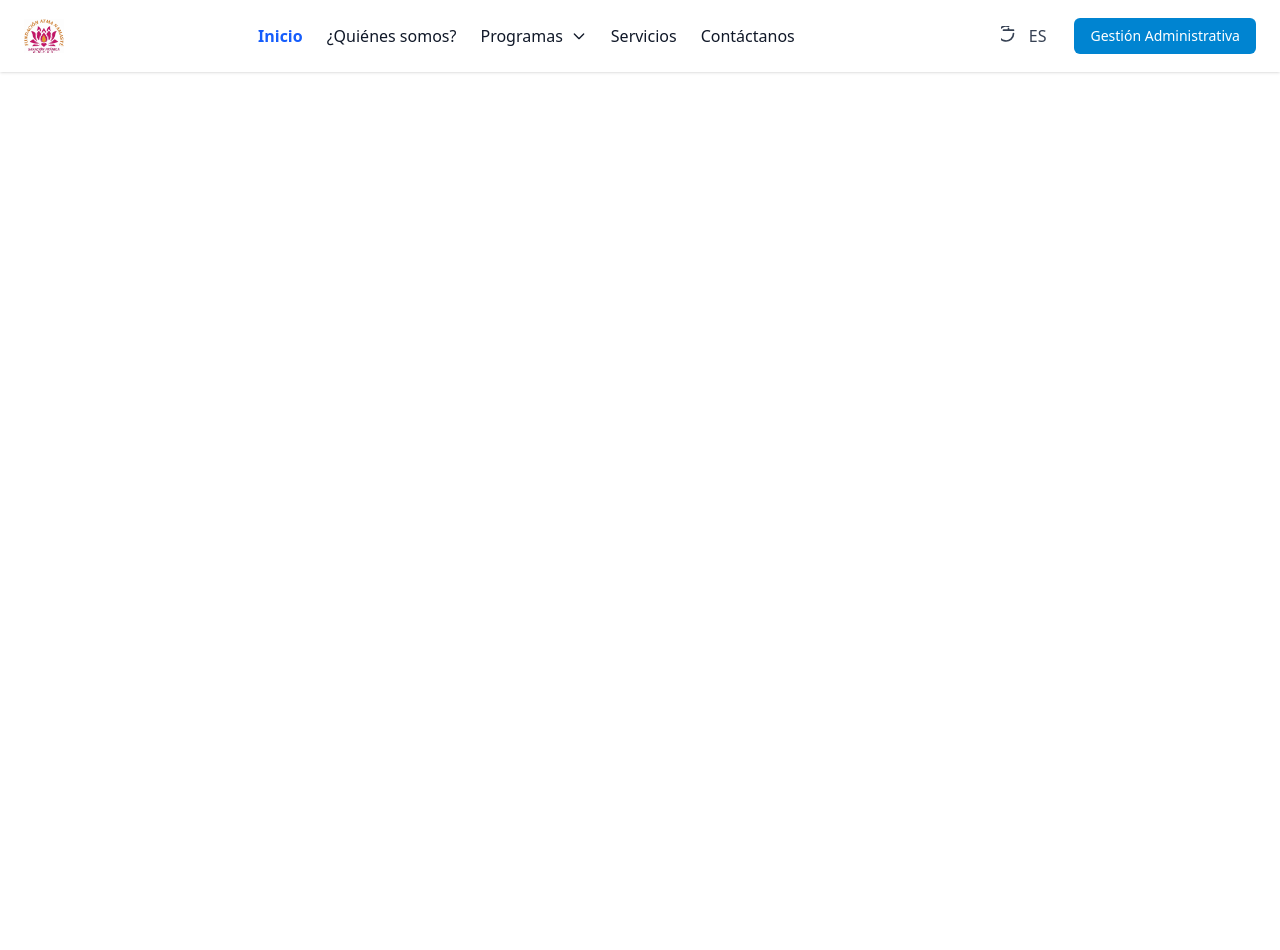
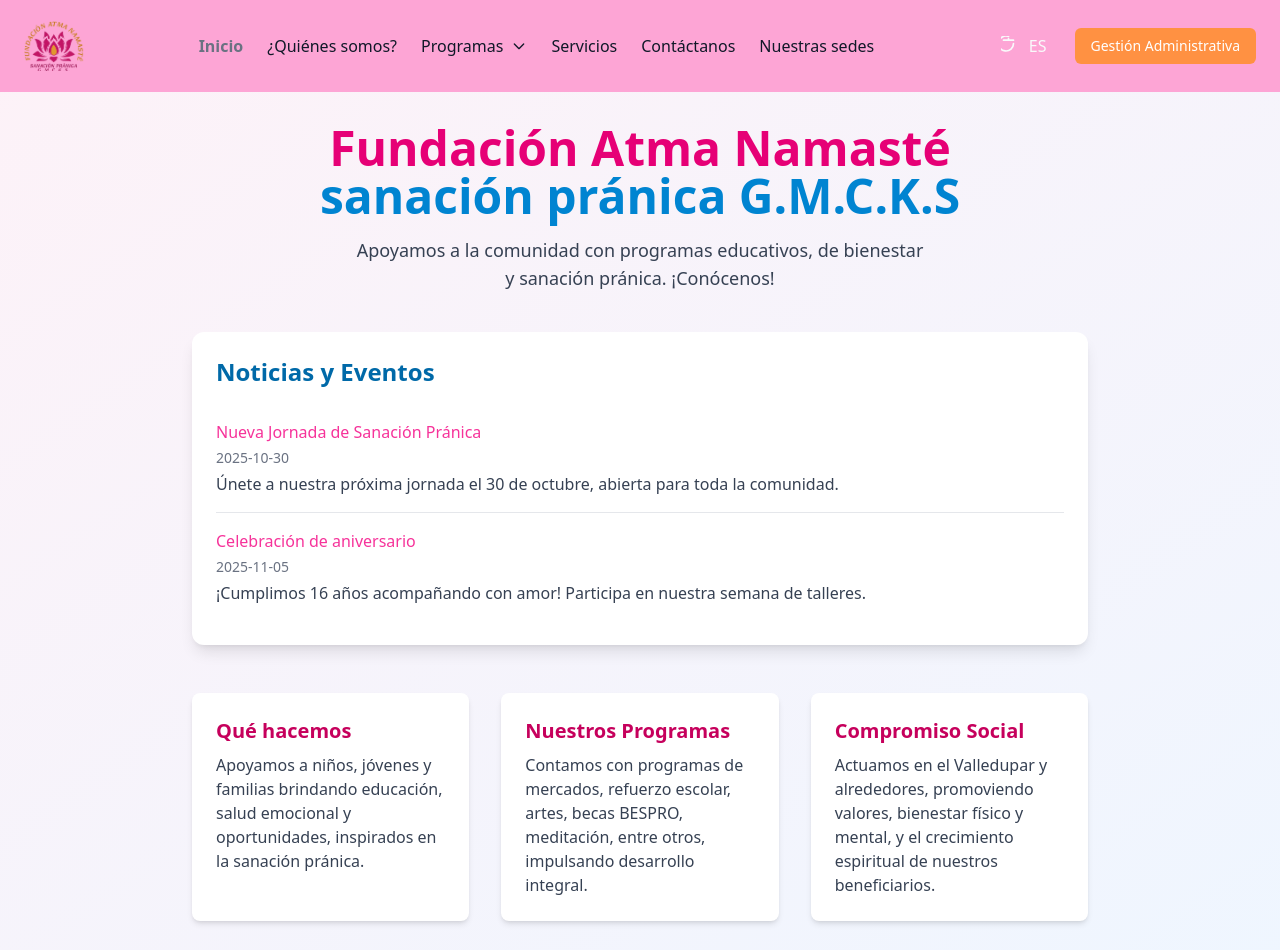
Before and after one commit to Jeda-ca/fundacion-app, a React (Vite) app in the folder frontend/: page / in a window 1280 px wide. Shown: the top 950 px of the page. Before the commit the page ends 800 px from the top, so only its background shows below. Built offline with nearby package versions, Linux system fonts and the light colour scheme.

Commit message:
NavBar V3.0: Rutas funcionales, esperando cambio de Login

```diff
--- a/frontend/index.html
+++ b/frontend/index.html
@@ -2,7 +2,7 @@
 <html lang="en">
   <head>
     <meta charset="UTF-8" />
-    <link rel="icon" type="image/png" href="../src/assets/LogoMejorado.png" />
+    <link rel="icon" type="image/png" href="../src/assets/LogoMejorado.png" class="border-radius" />
     <meta name="viewport" content="width=device-width, initial-scale=1.0" />
     <title>Fundación Atma Namasté</title>
   </head>
--- a/frontend/package.json
+++ b/frontend/package.json
@@ -13,8 +13,10 @@
   },
   "dependencies": {
     "axios": "^1.12.2",
+    "i18next": "^25.6.0",
     "react": "^19.1.1",
     "react-dom": "^19.1.1",
+    "react-i18next": "^16.2.1",
     "react-icons": "^5.5.0",
     "react-router-dom": "^7.9.4"
   },
--- a/frontend/src/App.tsx
+++ b/frontend/src/App.tsx
@@ -1,12 +1,20 @@
-import { useState } from 'react'
+//import { useState } from 'react'
 import NavBar from './components/NavBar'
 import './App.css'
+import Inicio from './pages/Inicio'
+import { Routes, Route } from 'react-router-dom'
+import QuienesSomos from './pages/QuienesSomos'
 
 function App() {
-const [count, setCount] = useState(0)
+//const [count, setCount] = useState(0)
   return (
     <>
       <NavBar />
+      <Routes>
+        {/* Otras rutas */}
+        <Route path="/" element={<Inicio />} />
+        <Route path="/quienes-somos" element={<QuienesSomos />} />
+      </Routes>
     </>
   )
 }
--- a/frontend/src/components/NavBar.tsx
+++ b/frontend/src/components/NavBar.tsx
@@ -2,7 +2,7 @@
 import { Link, useLocation } from "react-router-dom"
 import { navLinks, programasDropdown } from "../data/data"
 import { getActiveClass } from "../utils/getActiveClass"
-import logo from "../assets/LogoMejorado.png"
+import logo from "../assets/LogoMejoradoSinFondo.png"
 
 export default function NavBar(){
   const location = useLocation()
@@ -11,6 +11,11 @@
   const [menuOpen, setMenuOpen] = useState(false)
   const [programasOpen, setProgramasOpen] = useState(false)
   const [languageOpen, setLanguageOpen] = useState(false)
+
+  // Lee idioma guardado o usa 'es' por defecto
+  const [language, setLanguage] = useState<string>(() => {
+    return localStorage.getItem('app_lang') || 'es'
+  })
 
   // Refs para detectar clicks fuera y cerrar dropdowns
   const programasRef = useRef<HTMLDivElement | null>(null)
@@ -38,6 +43,12 @@
     return () => document.removeEventListener("mousedown", handleClickOutside)
   }, [])
 
+   // Actualiza <html lang="...">
+  useEffect(() => {
+  document.documentElement.lang = language
+  localStorage.setItem('app_lang', language)
+}, [language])
+
   // Cerrar menu al cambiar de ruta (útil en mobile)
   useEffect(() => {
     setMenuOpen(false)
@@ -46,7 +57,7 @@
   }, [location.pathname])
 
   return (
-    <nav className="bg-white shadow-sm">
+    <nav className="bg-pink-300 shadow-sm">
       <div className="max-w-7xl mx-auto px-4 md:px-6 py-4 flex items-center justify-between">
         {/* Logo */}
         <div className="flex items-center gap-3">
@@ -54,7 +65,7 @@
             <img
               src={logo}
               alt="Fundación Atma Namasté"
-              className="h-10 w-10 object-contain"
+              className="size-15 object-contain"
               width={40}
               height={40}
             />
@@ -78,7 +89,7 @@
                       className={`${getActiveClass(location.pathname, nav.path)} flex items-center`}
                     >
                       {nav.name}
-                      <svg className="h-4 w-4 ml-2" fill="none" stroke="currentColor" viewBox="0 0 24 24">
+                      <svg className="size-4 ml-2" fill="none" stroke="currentColor" viewBox="0 0 24 24">
                         <path strokeLinecap="round" strokeLinejoin="round" strokeWidth={2} d="M19 9l-7 7-7-7" />
                       </svg>
                     </button>
@@ -86,14 +97,14 @@
                     <div
                       id="programas-dropdown"
                       role="menu"
-                      className={`${programasOpen ? "block" : "hidden"} absolute left-0 mt-2 w-56 bg-white border rounded-md shadow-lg z-20`}
+                      className={`${programasOpen ? "block" : "hidden"} absolute left-0 mt-2 w-56 bg-pink-300 border rounded-md shadow-lg z-20`}
                     >
                       <ul>
                         {programasDropdown.map((x) => (
                           <li key={x.id}>
                             <Link
                               to={x.path}
-                              className="block px-4 py-2 text-gray-700 hover:bg-gray-50"
+                              className="block px-4 py-2 text-gray-700 bg-pink-400/45 hover:bg-pink-400/60"
                             >
                               {x.name}
                             </Link>
@@ -114,7 +125,7 @@
             <li className="md:hidden mt-2">
               <Link
                 to="/login"
-                className="block px-4 py-2 rounded-md text-sm font-medium text-white bg-sky-600 hover:bg-sky-700"
+                className="block px-4 py-2 rounded-md text-sm text-gray-50 font-medium bg-orange-400/70 hover:bg-amber-600"
               >
                 Gestión Administrativa
               </Link>
@@ -126,12 +137,12 @@
         {/* Botones derecha (desktop) */}
         <div className="flex items-center gap-4">
           {/* Selector de lenguaje */}
-          <div className="relative" ref={languageRef}>
+          <div className="relative right-0" ref={languageRef}>
             <button
               onClick={toggleLanguage}
               aria-expanded={languageOpen ? "true" : "false"}
               aria-controls="language-dropdown"
-              className="inline-flex items-center px-3 py-2 rounded-md text-gray-700 hover:bg-gray-100 focus:outline-none"
+              className="inline-flex items-center px-3 py-2 rounded-md text-gray-50 hover:bg-pink-400/45 focus:outline-none"
             >
               <span className="sr-only">Abrir selector de idioma</span>
               <svg
@@ -151,17 +162,17 @@
               id="language-dropdown"
               role="menu"
               aria-labelledby="language-button"
-              className={`${languageOpen ? "block" : "hidden"} absolute right-0 mt-2 w-40 bg-white border rounded-md shadow-lg z-20`}
+              className={`${languageOpen ? "block" : "hidden"} absolute right-0 mt-2 w-40 bg-pink-400/45 rounded-md shadow-lg z-20`}
             >
-              <ul className="py-1">
+              <ul className="py-1" role="menu" aria-label="Seleccionar idioma">
                 <li>
-                  <button className="w-full text-left px-4 py-2 hover:bg-gray-50">Español</button>
+                  <button className="w-full text-left px-4 py-2 hover:bg-pink-400/45">Español</button>
                 </li>
                 <li>
-                  <button className="w-full text-left px-4 py-2 hover:bg-gray-50">Inglés</button>
+                  <button className="w-full text-left px-4 py-2 hover:bg-pink-400/45">English</button>
                 </li>
                 <li>
-                  <button className="w-full text-left px-4 py-2 hover:bg-gray-50">Italiano</button>
+                  <button className="w-full text-left px-4 py-2 hover:bg-pink-400/45">Italiano</button>
                 </li>
               </ul>
             </div>
@@ -171,7 +182,7 @@
           <div className="hidden md:block">
             <Link
               to="/login"
-              className="inline-flex items-center px-4 py-2 rounded-md text-sm font-medium text-white bg-sky-600 hover:bg-sky-700"
+              className="inline-flex items-center px-4 py-2 rounded-md text-sm font-medium text-white bg-orange-400/70 hover:bg-amber-500"
             >
               Gestión Administrativa
             </Link>
@@ -183,15 +194,15 @@
               onClick={toggleMenu}
               aria-expanded={menuOpen ? "true" : "false"}
               aria-controls="primary-navigation"
-              className="inline-flex items-center p-2 rounded-md text-gray-700 hover:bg-gray-100 focus:outline-none"
+              className="inline-flex items-center p-2 rounded-md text-gray-50 hover:bg-pink-400/45 focus:outline-none"
             >
               <span className="sr-only">Abrir menú</span>
               {menuOpen ? (
-                <svg className="h-6 w-6" viewBox="0 0 24 24" fill="none" stroke="currentColor" xmlns="http://www.w3.org/2000/svg">
+                <svg className="size-6" viewBox="0 0 24 24" fill="none" stroke="currentColor" xmlns="http://www.w3.org/2000/svg">
                   <path strokeLinecap="round" strokeLinejoin="round" strokeWidth={2} d="M6 18L18 6M6 6l12 12" />
                 </svg>
               ) : (
-                <svg className="h-6 w-6" viewBox="0 0 24 24" fill="none" stroke="currentColor" xmlns="http://www.w3.org/2000/svg">
+                <svg className="size-6" viewBox="0 0 24 24" fill="none" stroke="currentColor" xmlns="http://www.w3.org/2000/svg">
                   <path strokeLinecap="round" strokeLinejoin="round" strokeWidth={2} d="M4 6h16M4 12h16M4 18h16" />
                 </svg>
               )}
--- a/frontend/src/data/data.ts
+++ b/frontend/src/data/data.ts
@@ -9,11 +9,16 @@
     { id: 2, name: "¿Quiénes somos?", path: "/quienes-somos" },
     { id: 3, name: "Programas", path: "/programas" },
     { id: 4, name: "Servicios", path: "/servicios" },
-    { id: 5, name: "Contáctanos", path: "/contacto" }
+    { id: 5, name: "Contáctanos", path: "/contacto" },
+    { id: 6, name: "Nuestras sedes", path: "/nuestras-sedes" }
 ]
 export const programasDropdown: NavLinkItem[] = [
-    { id: 1, name: "Para Niños y Adolescentes", path: "/programas/para-ninos-y-adolescentes" },
-    { id: 2, name: "Para Familias", path: "/programas/para-familias" },
-    { id: 3, name: "Para Jóvenes Universitarios", path: "/programas/para-jovenes-universitarios" },
-    { id: 4, name: "Para Adultos", path: "/programas/para-adultos" }
+    { id: 1, name: "Refuerzo Escolar", path: "/programas/refuerzo-escolar" },
+    { id: 2, name: "Artes plásticas y pintura", path: "/programas/artes-plasticas-y-pintura" },
+    { id: 3, name: "Danza", path: "/programas/danza" },
+    { id: 4, name: "Escuela de iniciación musical", path: "/programas/escuela-de-iniciacion-musical" },
+    { id: 5, name: "Apadrinamiento", path: "/programas/apadrinamiento" },
+    { id: 6, name: "Mercados", path: "/programas/mercados" },
+    { id: 7, name: "BESPRO", path: "/programas/bespro" },
+    { id: 8, name: "Programa de Meditación", path: "/programas/meditacion" }
 ]
--- /dev/null
+++ b/frontend/src/pages/Inicio.tsx
@@ -0,0 +1,76 @@
+export default function Inicio() {
+  // Mock de noticias y eventos
+    const noticias = [
+        {
+        id: 1,
+        titulo: "Nueva Jornada de Sanación Pránica",
+        fecha: "2025-10-30",
+        texto: "Únete a nuestra próxima jornada el 30 de octubre, abierta para toda la comunidad.",
+        },
+        {
+        id: 2,
+        titulo: "Celebración de aniversario",
+        fecha: "2025-11-05",
+        texto: "¡Cumplimos 16 años acompañando con amor! Participa en nuestra semana de talleres.",
+        },
+    ]
+
+    // Información de la fundación
+    const info = [
+        {
+        titulo: "Qué hacemos",
+        descripcion: "Apoyamos a niños, jóvenes y familias brindando educación, salud emocional y oportunidades, inspirados en la sanación pránica.",
+        },
+        {
+        titulo: "Nuestros Programas",
+        descripcion: "Contamos con programas de mercados, refuerzo escolar, artes, becas BESPRO, meditación, entre otros, impulsando desarrollo integral.",
+        },
+        {
+        titulo: "Compromiso Social",
+        descripcion: "Actuamos en el Valledupar y alrededores, promoviendo valores, bienestar físico y mental, y el crecimiento espiritual de nuestros beneficiarios.",
+        },
+    ]
+
+    return (
+        <div className="min-h-screen bg-linear-to-br from-pink-50 to-blue-50 px-4 py-8">
+        {/* Título Principal */}
+        <header className="text-center mb-10">
+            <h1 className="text-4xl md:text-5xl font-black text-pink-600 mb-4">
+            Fundación Atma Namasté <br />
+            <span className="text-sky-600">sanación pránica G.M.C.K.S</span>
+            </h1>
+            <p className="text-lg text-gray-700 max-w-xl mx-auto">
+            Apoyamos a la comunidad con programas educativos, de bienestar y sanación pránica. ¡Conócenos!
+            </p>
+        </header>
+
+        {/* Noticias y eventos */}
+        <section className="max-w-4xl mx-auto mb-12">
+            <div className="bg-white rounded-xl shadow-lg p-6 mb-8">
+            <h2 className="text-2xl font-bold text-sky-700 mb-4">Noticias y Eventos</h2>
+            <ul className="divide-y divide-gray-200">
+                {noticias.map(n => (
+                <li key={n.id} className="py-4 flex flex-col gap-1">
+                    <span className="text-pink-500 font-medium">
+                    {n.titulo}
+                    </span>
+                    <span className="text-sm text-gray-500">{n.fecha}</span>
+                    <span className="text-gray-700">{n.texto}</span>
+                </li>
+                ))}
+            </ul>
+            </div>
+        </section>
+
+        {/* Información destacada de la fundación */}
+        <section className="max-w-4xl mx-auto flex flex-col md:flex-row gap-8">
+            {info.map((item, i) => (
+            <div key={i} className="flex-1 bg-white rounded-lg shadow-md p-6">
+                <h3 className="text-xl font-bold text-pink-700 mb-2">{item.titulo}</h3>
+                <p className="text-gray-700">{item.descripcion}</p>
+            </div>
+            ))}
+        </section>
+        </div>
+    )
+}
--- /dev/null
+++ b/frontend/src/pages/QuienesSomos.tsx
@@ -0,0 +1,53 @@
+// src/pages/QuienesSomos.tsx
+export default function QuienesSomos() {
+  // Ejemplo de campos destacados, se pueden adaptar según el backend/fuentes reales
+    return (
+        <div className="min-h-screen bg-gradient-to-br from-white to-blue-50 px-4 py-10">
+        <header className="text-center mb-10">
+            <h1 className="text-3xl md:text-4xl font-bold text-pink-700 mb-2">
+            ¿Quiénes somos?
+            </h1>
+            <p className="text-lg max-w-xl mx-auto text-gray-700">
+            Somos la Fundación Atma Namasté, un espacio dedicado al servicio comunitario y la sanación pránica, comprometidos con el bienestar físico, emocional y espiritual de niños, jóvenes y familias en Valledupar, Colombia.
+            </p>
+        </header>
+
+        {/* Historia y misión */}
+        <section className="max-w-3xl mx-auto bg-white rounded-xl shadow-lg p-6 mb-8">
+            <h2 className="text-xl font-bold text-sky-700 mb-2">Historia</h2>
+            <p className="text-gray-700 mb-4">
+            Desde el año 2009, la fundación trabaja en proyectos educativos, sociales y de salud emocional, promoviendo valores y el crecimiento integral, apoyados en la enseñanza del Maestro [translate:Grand Master Choa Kok Sui (G.M.C.K.S)]. Nuestra misión es acompañar a los más necesitados, ofreciendo herramientas para una vida plena y sana.
+            </p>
+            <h3 className="text-lg font-semibold text-pink-700 mb-2">Misión</h3>
+            <p className="text-gray-700 mb-4">
+            Promover la transformación social y espiritual, brindando educación, sanación pránica y apoyo integral a la comunidad, especialmente a los más vulnerables.
+            </p>
+            <h3 className="text-lg font-semibold text-pink-700 mb-2">Visión</h3>
+            <p className="text-gray-700">
+            Ser referente local y nacional en programas de bienestar, educación, espiritualidad y desarrollo humano, expandiendo la enseñanza pránica para el beneficio de todos.
+            </p>
+        </section>
+
+        {/* Información complementaria / Equipo / Valores */}
+        <section className="max-w-3xl mx-auto flex flex-col gap-6">
+            {/* Equipo Directivo */}
+            <div className="bg-white rounded-lg shadow p-4">
+            <h3 className="text-lg font-bold text-sky-700 mb-2">Equipo Directivo</h3>
+            <ul className="text-gray-700 list-disc ml-4">
+                <li>Jesús David Carvajal — Director y fundador, facilitador en sanación pránica</li>
+                <li>Colaboradores voluntarios y facilitadores certificados</li>
+            </ul>
+            </div>
+            {/* Valores y filosofía */}
+            <div className="bg-white rounded-lg shadow p-4">
+            <h3 className="text-lg font-bold text-sky-700 mb-2">Valores Fundamentales</h3>
+            <ul className="text-gray-700 list-disc ml-4">
+                <li>Amor incondicional y servicio</li>
+                <li>Sabiduría, respeto y solidaridad</li>
+                <li>Compromiso con la comunidad y el crecimiento espiritual</li>
+            </ul>
+            </div>
+        </section>
+        </div>
+    )
+}
--- a/frontend/src/utils/getActiveClass.ts
+++ b/frontend/src/utils/getActiveClass.ts
@@ -1,6 +1,6 @@
 export function getActiveClass(currentPath: string, linkPath: string): string {
     const baseClasses =
-    "block py-2 px-3 border-b border-gray-100 hover:bg-gray-50 md:hover:bg-transparent md:border-0 md:hover:text-blue-600 md:p-0"
+    "block py-2 px-3 border-b border-gray-100 hover:bg-gray-50 text-gray-500 md:hover:bg-transparent md:border-0 md:hover:text-white md:p-0"
 
     const isActive = // Verifica si la ruta actual coincide con el enlace o es una subruta
     currentPath === linkPath || currentPath.startsWith(linkPath + "/") //Detecta subrutas y marca activo el enlace padre
```
Also changed, not shown: frontend/src/main.tsx (line endings or trailing spaces), 1 other file (tests, documents, lock files or other folders).
